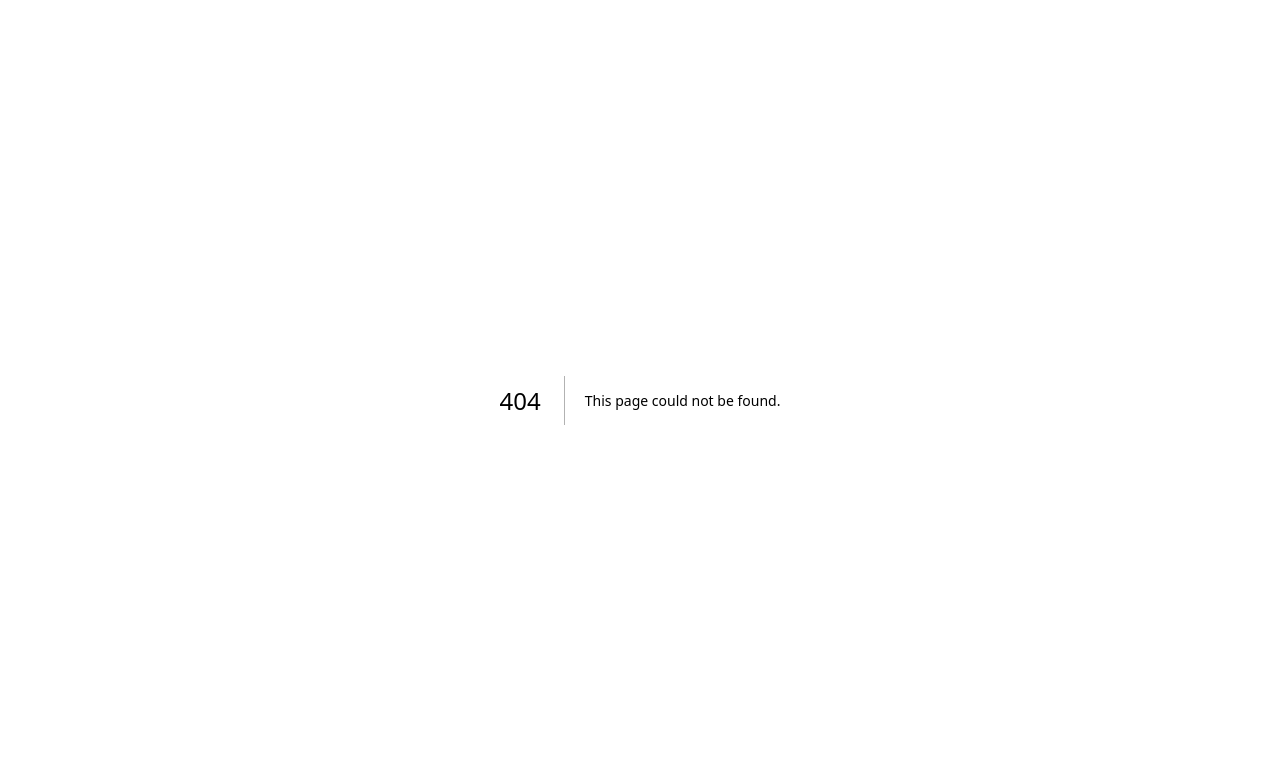
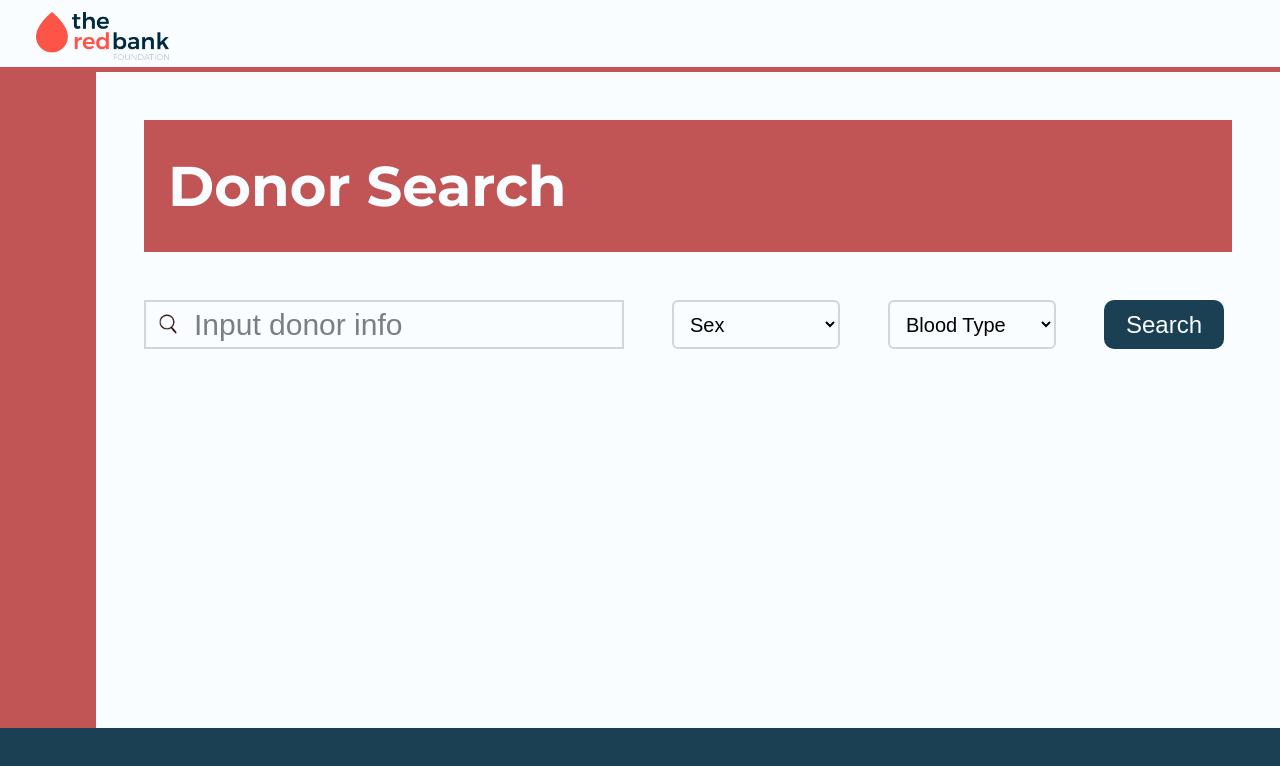
Before and after one commit to RanFrosh/CSSWENG-Blood-Digitalization, a Next.js app in the folder sweng/: page /list in a window 1280 px wide. Before the commit this address had no page. Shown: the top 766 px of the page. Built offline with nearby package versions, Linux system fonts and the light colour scheme.

Commit message:
admin donor search

```diff
--- /dev/null
+++ b/sweng/app/list/page.tsx
@@ -0,0 +1,96 @@
+"use client"
+import { useRouter } from "next/navigation";
+import Link from "next/link";
+
+import Header from "@/components/Header";
+import DonorCard from "@/components/DonorCard";
+
+export default function SearchPage() {
+
+    const router = useRouter();
+
+    const goHome = () => {
+        router.push('/');
+    };
+
+    const viewDonor = () => {
+        router.push('/profile');
+    };
+
+    return (
+
+        <main className = "flex flex-col min-h-screen bg-[#f9fdff] text-black">
+
+            {/* Header */}
+            <Header/>
+
+            {/* Main Content */}
+            <div className = "flex-1 bg-[#c15555] flex flex-row">
+
+                {/* Navigation Panel */}
+                <div className = "shrink-0 w-[1in] bg-[#c15555] flex flex-col pt-[0.5in] gap-[0.25in] items-center">
+
+                </div>
+
+                {/* Main Panel */}
+                <div className = "w-[15in] bg-[#f9fdff] p-[0.5in] flex flex-col gap-[0.5in]">
+
+                    <h1 className = "inline bg-[#c15555] text-[56px] text-[#f9fdff] p-[0.25in] font-['Montserrat'] font-semibold">Donor Search</h1>
+
+                    <div className = "flex flex-col gap-[0.5in]">
+
+                        <div className = "flex flex-row gap-[0.5in]">
+
+                            <div className = "relative w-[5in] ">
+
+                                <img className = "absolute h-[0.25in] left-[0.125in] top-[0.125in]" src = "/images/search.png" />
+
+                                <input type = "text" className = "w-[5in] text-[30px] pl-[0.5in] border-2 border-gray-300" placeholder="Input donor info"/>
+                            </div>
+
+                            <select className="w-[1.75in] text-[20px] px-[0.125in] border-2 border-gray-300 bg-[#f9fdff] rounded-md">
+                                <option value="">Sex</option>
+                                <option value="option1">Male</option>
+                                <option value="option2">Female</option>
+                            </select>
+
+                            <select className="w-[1.75in] text-[20px] px-[0.125in] border-2 border-gray-300 bg-[#f9fdff] rounded-md">
+                                <option value="">Blood Type</option>
+                                <option value="option1">A+</option>
+                                <option value="option2">A-</option>
+                                <option value="option3">B+</option>
+                                <option value="option4">B-</option>
+                                <option value="option5">AB+</option>
+                                <option value="option6">AB-</option>
+                                <option value="option7">O+</option>
+                                <option value="option8">O-</option>
+                            </select>
+
+                            <button className = "w-[1.25in] bg-[#1b4054] text-[#f9fdff] p-[5px] rounded-[10px] text-center cursor-pointer hover:underline text-[24px]">Search</button>
+
+                        </div>
+
+                        <div className="grid grid-cols-3 gap-x-[0.25in] gap-y-[0.25in] -mb-[0.125in]">
+                            {/* add the donor cards here */}
+                        </div>
+
+                    </div>
+
+                </div>
+
+                <div className = "flex-1 bg-[#c15555]"></div>
+
+            </div>
+
+            <div className = "bg-[#1b4054] h-[0.75in] shrink-0">
+
+                <div className = "p-[0.125in] text-center text-[#f9fdff]">
+
+                </div>
+
+            </div>
+
+        </main>
+
+    );
+}
```
